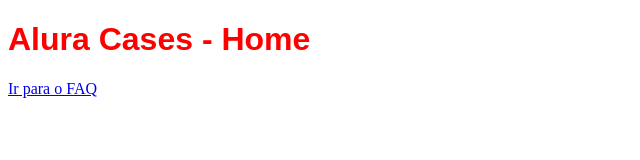
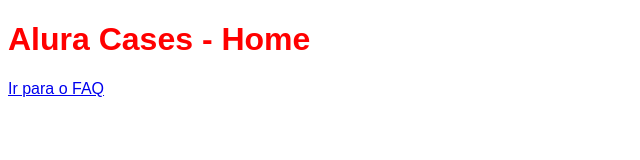
Before and after one commit to devcanovas/alura-cases-divulgacao, a Next.js app: page / in a window 1280 px wide. Shown: the top 160 px of the page, without its empty margins (0-640 px from the left). Built offline with nearby package versions, Linux system fonts and the light colour scheme.

Commit message:
Adding CSS JS global to apply styles globally for all of ours components

```diff
--- /dev/null
+++ b/pages/_app.js
@@ -0,0 +1,10 @@
+import GlobalStyle from "../src/theme/GlobalStyle";
+
+export default function MyApp({ Component, pageProps }) {
+  return (
+    <>
+      <GlobalStyle />
+      <Component {...pageProps} />
+    </>
+  );
+}
--- a/src/components/Title.js
+++ b/src/components/Title.js
@@ -6,7 +6,6 @@
       <style jsx>{`
             ${Tag} {
                 color: red;
-                font-family: sans-serif;
             }
         `}</style>
     </>
--- /dev/null
+++ b/src/theme/GlobalStyle.js
@@ -0,0 +1,9 @@
+export default function GlobalStyle() {
+    return (
+        <style global jsx>{`
+            body {
+                font-family: sans-serif;
+            }
+        `}</style>
+    )
+}
```
